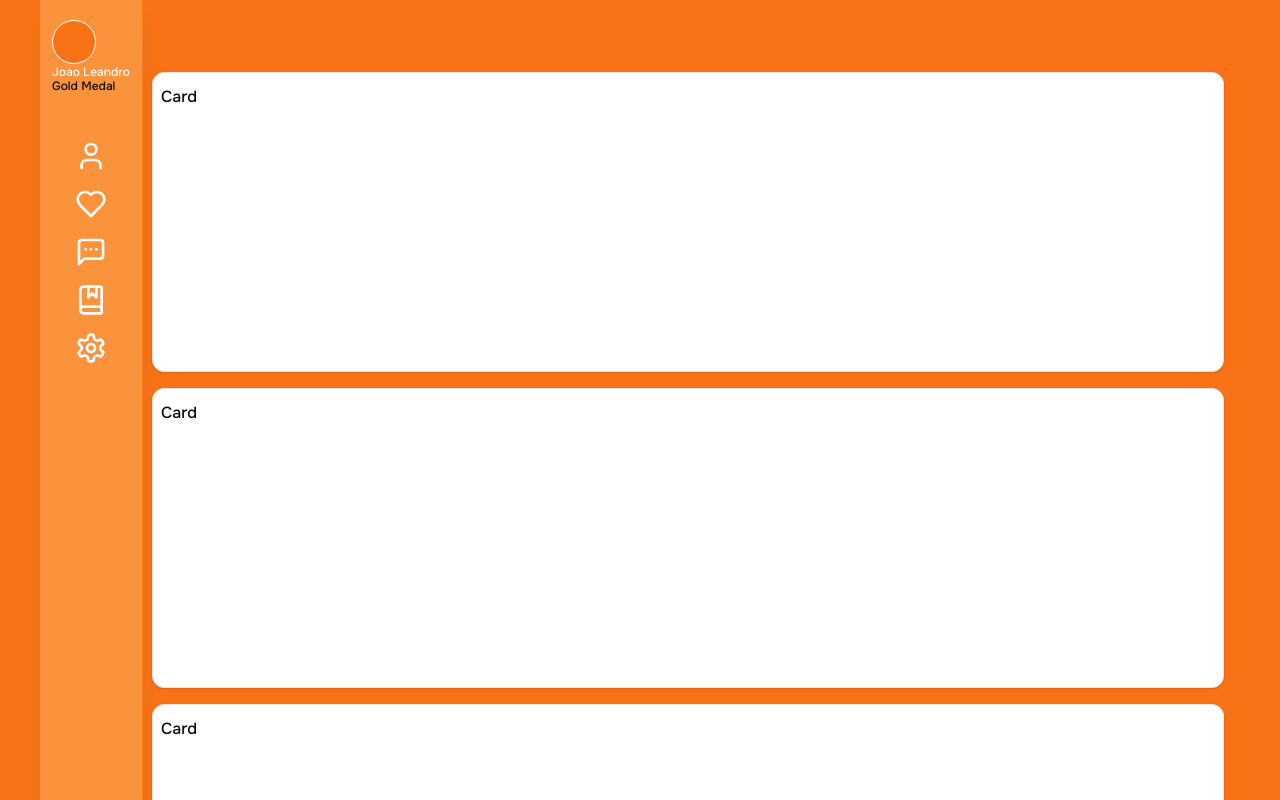
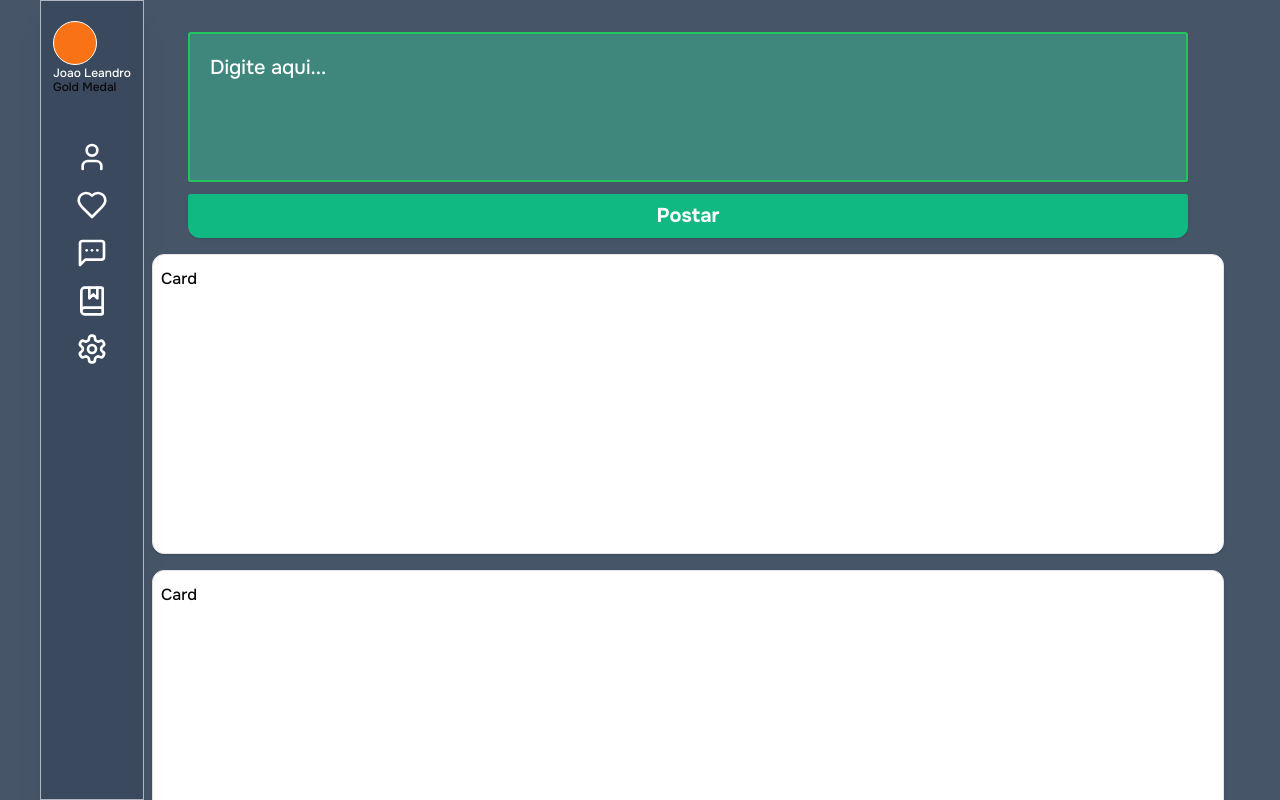
Before and after one commit to JoaoLeandroo/rede-social, a Next.js app: page / in a window 1280 px wide. Shown: the top 800 px of the page. Built offline with nearby package versions, Linux system fonts and the light colour scheme.

Commit message:
refactor: Alterações das cores em todo o projeto

```diff
--- a/src/app/globals.css
+++ b/src/app/globals.css
@@ -3,27 +3,28 @@
 @tailwind utilities;
 
 
+
 @layer base {
   :root {
     --background: 0 0% 100%;
-    --foreground: 20 14.3% 4.1%;
+    --foreground: 240 10% 3.9%;
     --card: 0 0% 100%;
-    --card-foreground: 20 14.3% 4.1%;
+    --card-foreground: 240 10% 3.9%;
     --popover: 0 0% 100%;
-    --popover-foreground: 20 14.3% 4.1%;
-    --primary: 24.6 95% 53.1%;
-    --primary-foreground: 60 9.1% 97.8%;
-    --secondary: 60 4.8% 95.9%;
-    --secondary-foreground: 24 9.8% 10%;
-    --muted: 60 4.8% 95.9%;
-    --muted-foreground: 25 5.3% 44.7%;
-    --accent: 60 4.8% 95.9%;
-    --accent-foreground: 24 9.8% 10%;
+    --popover-foreground: 240 10% 3.9%;
+    --primary: 240 5.9% 10%;
+    --primary-foreground: 0 0% 98%;
+    --secondary: 240 4.8% 95.9%;
+    --secondary-foreground: 240 5.9% 10%;
+    --muted: 240 4.8% 95.9%;
+    --muted-foreground: 240 3.8% 46.1%;
+    --accent: 240 4.8% 95.9%;
+    --accent-foreground: 240 5.9% 10%;
     --destructive: 0 84.2% 60.2%;
-    --destructive-foreground: 60 9.1% 97.8%;
-    --border: 20 5.9% 90%;
-    --input: 20 5.9% 90%;
-    --ring: 24.6 95% 53.1%;
+    --destructive-foreground: 0 0% 98%;
+    --border: 240 5.9% 90%;
+    --input: 240 5.9% 90%;
+    --ring: 240 5.9% 10%;
     --radius: 0.3rem;
     --chart-1: 12 76% 61%;
     --chart-2: 173 58% 39%;
@@ -33,25 +34,25 @@
   }
 
   .dark {
-    --background: 20 14.3% 4.1%;
-    --foreground: 60 9.1% 97.8%;
-    --card: 20 14.3% 4.1%;
-    --card-foreground: 60 9.1% 97.8%;
-    --popover: 20 14.3% 4.1%;
-    --popover-foreground: 60 9.1% 97.8%;
-    --primary: 20.5 90.2% 48.2%;
-    --primary-foreground: 60 9.1% 97.8%;
-    --secondary: 12 6.5% 15.1%;
-    --secondary-foreground: 60 9.1% 97.8%;
-    --muted: 12 6.5% 15.1%;
-    --muted-foreground: 24 5.4% 63.9%;
-    --accent: 12 6.5% 15.1%;
-    --accent-foreground: 60 9.1% 97.8%;
-    --destructive: 0 72.2% 50.6%;
-    --destructive-foreground: 60 9.1% 97.8%;
-    --border: 12 6.5% 15.1%;
-    --input: 12 6.5% 15.1%;
-    --ring: 20.5 90.2% 48.2%;
+    --background: 240 10% 3.9%;
+    --foreground: 0 0% 98%;
+    --card: 240 10% 3.9%;
+    --card-foreground: 0 0% 98%;
+    --popover: 240 10% 3.9%;
+    --popover-foreground: 0 0% 98%;
+    --primary: 0 0% 98%;
+    --primary-foreground: 240 5.9% 10%;
+    --secondary: 240 3.7% 15.9%;
+    --secondary-foreground: 0 0% 98%;
+    --muted: 240 3.7% 15.9%;
+    --muted-foreground: 240 5% 64.9%;
+    --accent: 240 3.7% 15.9%;
+    --accent-foreground: 0 0% 98%;
+    --destructive: 0 62.8% 30.6%;
+    --destructive-foreground: 0 0% 98%;
+    --border: 240 3.7% 15.9%;
+    --input: 240 3.7% 15.9%;
+    --ring: 240 4.9% 83.9%;
     --chart-1: 220 70% 50%;
     --chart-2: 160 60% 45%;
     --chart-3: 30 80% 55%;
@@ -59,7 +60,6 @@
     --chart-5: 340 75% 55%;
   }
 }
-
 
 @layer base {
   * {
--- a/src/app/layout.tsx
+++ b/src/app/layout.tsx
@@ -16,7 +16,7 @@ export default function RootLayout({
 }>) {
   return (
     <html lang="pt-BR">
-      <body className={`${font.className} bg-orange-500`}>
+      <body className={`${font.className} bg-slate-600`}>
         {children}
       </body>
     </html>
--- a/src/app/page.tsx
+++ b/src/app/page.tsx
@@ -1,12 +1,18 @@
 import { Card } from "@/components/ui/card";
 import MenuUser from "@/components/others/MenuUser";
+import SendPostsMessage from "@/components/others/SendPostsMessage";
 
 export default function Home() {
   return (
     <div className="flex flex-col md:flex-row w-full md:max-w-[1920px] px-0 lg:px-10 mx-auto">
       <MenuUser/>
 
-    <section className="w-full mt-16 flex flex-col gap-2 ml-0 md:ml-24 px-4">
+    <section className="w-full mt-20 md:mt-8 flex flex-col gap-2 ml-0 md:ml-24 px-4">
+
+      <div className="w-full flex items-center justify-center">
+        <SendPostsMessage/>
+      </div>
+
       <Card className="w-full min-h-[300px] px-2 py-3 border mt-2">
         Card
       </Card>
--- a/src/components/others/MenuUser.tsx
+++ b/src/components/others/MenuUser.tsx
@@ -17,8 +17,8 @@ import OpenMenuMobile from "./OpenMenuMobile";
 
 const MenuUser = () => {
   return (
-    <div className="w-full md:w-auto fixed top-0 z-50 bg-orange-400">
-      <nav className="md:hidden sticky top-0 flex shadow-lg w-full h-full border-b border-orange-500 p-2 items-center justify-between mx-auto">
+    <div className="w-full md:w-auto fixed top-0 z-50 bg-slate-700/60">
+      <nav className="md:hidden sticky top-0 flex shadow-lg w-full h-full p-2 items-center justify-between mx-auto">
         <div className="flex items-end gap-x-2">
           <span className="w-11 h-11 bg-orange-500 rounded-full p-2 border border-white"></span>
           <div>
@@ -30,7 +30,7 @@ const MenuUser = () => {
         <OpenMenuMobile/>
       </nav>
 
-      <aside className="hidden md:block min-h-screen border-r border-orange-500/60 shadow-xl">
+      <aside className="hidden md:block min-h-screen border border-white/60 shadow-xl">
       <div className="flex flex-col items-start gap-x-2 p-3">
           <span className="w-11 h-11 bg-orange-500 rounded-full p-2 mt-2 border border-white"></span>
           <div className="select-none">
--- /dev/null
+++ b/src/components/others/SendPostsMessage.tsx
@@ -0,0 +1,16 @@
+import { Textarea } from "../ui/textarea";
+import { Button } from "../ui/button";
+
+const SendPostsMessage = () => {
+    return (
+        <div className="max-w-[1000px] w-full flex flex-col items-center">
+            <Textarea
+                className="resize-none text-xl h-[150px] mb-3 bg-emerald-400/40 border-2 border-green-500 p-5 placeholder:text-white"
+                placeholder="Digite aqui..."
+                />
+            <Button className="w-full h-11 rounded-b-xl text-xl font-semibold bg-emerald-500 hover:bg-emerald-400">Postar</Button>
+        </div>
+     );
+}
+
+export default SendPostsMessage;
--- /dev/null
+++ b/src/components/ui/textarea.tsx
@@ -0,0 +1,24 @@
+import * as React from "react"
+
+import { cn } from "@/lib/utils"
+
+export interface TextareaProps
+  extends React.TextareaHTMLAttributes<HTMLTextAreaElement> {}
+
+const Textarea = React.forwardRef<HTMLTextAreaElement, TextareaProps>(
+  ({ className, ...props }, ref) => {
+    return (
+      <textarea
+        className={cn(
+          "flex min-h-[60px] w-full rounded-md border border-input bg-transparent px-3 py-2 text-sm shadow-sm placeholder:text-muted-foreground focus-visible:outline-none focus-visible:ring-1 focus-visible:ring-ring disabled:cursor-not-allowed disabled:opacity-50",
+          className
+        )}
+        ref={ref}
+        {...props}
+      />
+    )
+  }
+)
+Textarea.displayName = "Textarea"
+
+export { Textarea }
```
